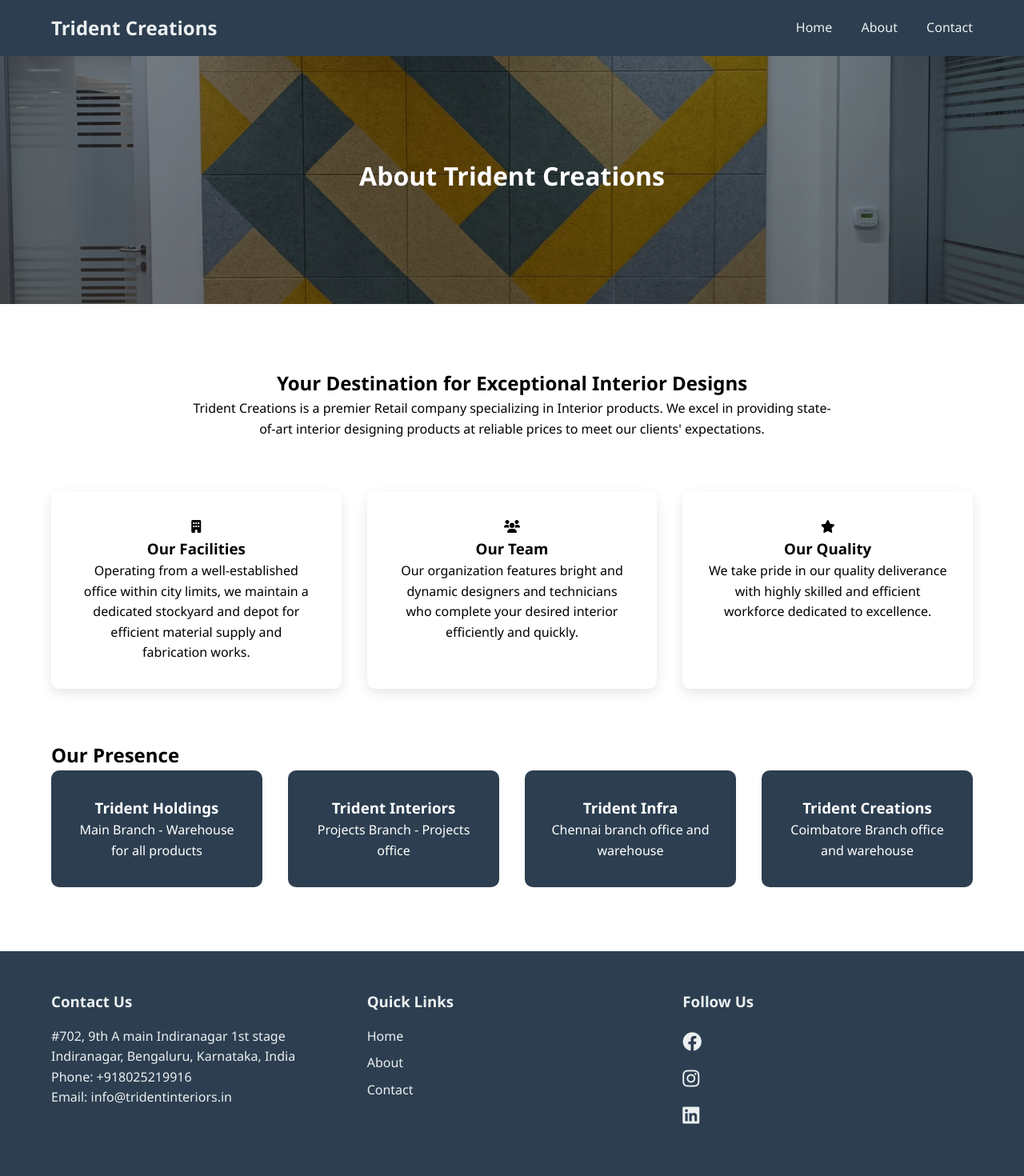
After one commit to munish-02/myPersonalAssistant, a Flask app: template templates/about.html in a window 1280 px wide. The commit adds this page. Shown: the whole page at 80% size. Run offline with Flask 3, Linux system fonts and the light colour scheme; the template is opened without the code that fills it, so the values that code supplies are empty.

Commit message:
Trident files

```diff
--- /dev/null
+++ b/static/css/style.css
@@ -0,0 +1,296 @@
+:root {
+    --primary-color: #2c3e50;
+    --secondary-color: #3498db;
+    --accent-color: #e74c3c;
+    --light-color: #ecf0f1;
+}
+
+* {
+    margin: 0;
+    padding: 0;
+    box-sizing: border-box;
+}
+
+body {
+    font-family: 'Segoe UI', Tahoma, Geneva, Verdana, sans-serif;
+    line-height: 1.6;
+}
+
+/* Navbar */
+.navbar {
+    background-color: var(--primary-color);
+    padding: 1rem 5%;
+    display: flex;
+    justify-content: space-between;
+    align-items: center;
+    position: fixed;
+    width: 100%;
+    top: 0;
+    z-index: 1000;
+}
+
+.logo h1 {
+    color: var(--light-color);
+    font-size: 1.5rem;
+}
+
+.nav-links a {
+    color: var(--light-color);
+    text-decoration: none;
+    margin-left: 2rem;
+    transition: color 0.3s;
+}
+
+.nav-links a:hover {
+    color: var(--secondary-color);
+}
+
+/* Hero Section */
+.hero-section {
+    height: 100vh;
+    position: relative;
+    overflow: hidden;
+}
+
+.slideshow-container {
+    width: 100%;
+    height: 100%;
+    position: relative;
+}
+
+.slide {
+    position: absolute;
+    width: 100%;
+    height: 100%;
+    opacity: 0;
+    transition: opacity 1s ease-in-out;
+}
+
+.slide.active {
+    opacity: 1;
+}
+
+.slide img {
+    width: 100%;
+    height: 100%;
+    object-fit: cover;
+}
+
+/* Services Section */
+.services {
+    padding: 5rem 5%;
+    background-color: var(--light-color);
+}
+
+.services h2 {
+    text-align: center;
+    margin-bottom: 3rem;
+    color: var(--primary-color);
+}
+
+.services-grid {
+    display: grid;
+    grid-template-columns: repeat(auto-fit, minmax(250px, 1fr));
+    gap: 2rem;
+}
+
+.service-card {
+    background: white;
+    padding: 2rem;
+    border-radius: 10px;
+    text-align: center;
+    box-shadow: 0 5px 15px rgba(0,0,0,0.1);
+    transition: transform 0.3s;
+}
+
+.service-card:hover {
+    transform: translateY(-10px);
+}
+
+.service-card i {
+    font-size: 2.5rem;
+    color: var(--secondary-color);
+    margin-bottom: 1rem;
+}
+
+/* Footer */
+footer {
+    background-color: var(--primary-color);
+    color: var(--light-color);
+    padding: 3rem 5%;
+}
+
+.footer-content {
+    display: grid;
+    grid-template-columns: repeat(auto-fit, minmax(250px, 1fr));
+    gap: 2rem;
+}
+
+.footer-section h3 {
+    margin-bottom: 1rem;
+}
+
+.footer-section a {
+    color: var(--light-color);
+    text-decoration: none;
+    display: block;
+    margin-bottom: 0.5rem;
+}
+
+.social-links a {
+    font-size: 1.5rem;
+    margin-right: 1rem;
+}
+
+/* Animations */
+@keyframes fade {
+    from {opacity: 0.4}
+    to {opacity: 1}
+}
+
+/* Responsive Design */
+@media (max-width: 768px) {
+    .navbar {
+        flex-direction: column;
+        padding: 1rem;
+    }
+
+    .nav-links {
+        margin-top: 1rem;
+    }
+
+    .nav-links a {
+        margin: 0 1rem;
+    }
+}
+/* About Page Styles */
+.about-hero {
+    height: 40vh;
+    background: linear-gradient(rgba(0,0,0,0.5), rgba(0,0,0,0.5)), url('../images/about-hero.jpg');
+    background-size: cover;
+    background-position: center;
+    display: flex;
+    align-items: center;
+    justify-content: center;
+    color: white;
+    margin-top: 60px;
+}
+
+.about-content {
+    padding: 5rem 5%;
+}
+
+.about-intro {
+    text-align: center;
+    max-width: 800px;
+    margin: 0 auto 4rem;
+}
+
+.about-grid {
+    display: grid;
+    grid-template-columns: repeat(auto-fit, minmax(300px, 1fr));
+    gap: 2rem;
+    margin-bottom: 4rem;
+}
+
+.about-card {
+    padding: 2rem;
+    background: white;
+    border-radius: 10px;
+    box-shadow: 0 5px 15px rgba(0,0,0,0.1);
+    text-align: center;
+}
+
+.branches-grid {
+    display: grid;
+    grid-template-columns: repeat(auto-fit, minmax(250px, 1fr));
+    gap: 2rem;
+}
+
+.branch-card {
+    padding: 2rem;
+    background: var(--primary-color);
+    color: white;
+    border-radius: 10px;
+    text-align: center;
+}
+
+/* Contact Page Styles */
+.contact-hero {
+    height: 30vh;
+    background: linear-gradient(rgba(0,0,0,0.5), rgba(0,0,0,0.5)), url('../images/contact-hero.jpg');
+    background-size: cover;
+    background-position: center;
+    display: flex;
+    align-items: center;
+    justify-content: center;
+    color: white;
+    margin-top: 60px;
+}
+
+.contact-section {
+    padding: 5rem 5%;
+}
+
+.contact-grid {
+    display: grid;
+    grid-template-columns: repeat(auto-fit, minmax(300px, 1fr));
+    gap: 4rem;
+    margin-bottom: 4rem;
+}
+
+.contact-info .info-item {
+    display: flex;
+    align-items: flex-start;
+    margin-bottom: 1.5rem;
+}
+
+.contact-info i {
+    font-size: 1.5rem;
+    color: var(--secondary-color);
+    margin-right: 1rem;
+}
+
+.contact-form form {
+    display: flex;
+    flex-direction: column;
+    gap: 1.5rem;
+}
+
+.form-group {
+    display: flex;
+    flex-direction: column;
+}
+
+.form-group label {
+    margin-bottom: 0.5rem;
+    color: var(--primary-color);
+}
+
+.form-group input,
+.form-group textarea {
+    padding: 0.8rem;
+    border: 1px solid #ddd;
+    border-radius: 5px;
+    font-family: inherit;
+}
+
+.submit-btn {
+    background: var(--secondary-color);
+    color: white;
+    padding: 1rem 2rem;
+    border: none;
+    border-radius: 5px;
+    cursor: pointer;
+    transition: background 0.3s;
+}
+
+.submit-btn:hover {
+    background: var(--primary-color);
+}
+
+.map-container {
+    border-radius: 10px;
+    overflow: hidden;
+    box-shadow: 0 5px 15px rgba(0,0,0,0.1);
+}
--- /dev/null
+++ b/templates/about.html
@@ -0,0 +1,57 @@
+{% extends "base.html" %}
+{% block title %}About Us{% endblock %}
+
+{% block content %}
+<div class="about-hero">
+    <h1>About Trident Creations</h1>
+</div>
+
+<section class="about-content">
+    <div class="about-intro">
+        <h2>Your Destination for Exceptional Interior Designs</h2>
+        <p>Trident Creations is a premier Retail company specializing in Interior products. We excel in providing state-of-art interior designing products at reliable prices to meet our clients' expectations.</p>
+    </div>
+
+    <div class="about-grid">
+        <div class="about-card">
+            <i class="fas fa-building"></i>
+            <h3>Our Facilities</h3>
+            <p>Operating from a well-established office within city limits, we maintain a dedicated stockyard and depot for efficient material supply and fabrication works.</p>
+        </div>
+
+        <div class="about-card">
+            <i class="fas fa-users"></i>
+            <h3>Our Team</h3>
+            <p>Our organization features bright and dynamic designers and technicians who complete your desired interior efficiently and quickly.</p>
+        </div>
+
+        <div class="about-card">
+            <i class="fas fa-star"></i>
+            <h3>Our Quality</h3>
+            <p>We take pride in our quality deliverance with highly skilled and efficient workforce dedicated to excellence.</p>
+        </div>
+    </div>
+
+    <div class="company-branches">
+        <h2>Our Presence</h2>
+        <div class="branches-grid">
+            <div class="branch-card">
+                <h3>Trident Holdings</h3>
+                <p>Main Branch - Warehouse for all products</p>
+            </div>
+            <div class="branch-card">
+                <h3>Trident Interiors</h3>
+                <p>Projects Branch - Projects office</p>
+            </div>
+            <div class="branch-card">
+                <h3>Trident Infra</h3>
+                <p>Chennai branch office and warehouse</p>
+            </div>
+            <div class="branch-card">
+                <h3>Trident Creations</h3>
+                <p>Coimbatore Branch office and warehouse</p>
+            </div>
+        </div>
+    </div>
+</section>
+{% endblock %}
--- /dev/null
+++ b/templates/base.html
@@ -0,0 +1,71 @@
+<!DOCTYPE html>
+<html lang="en">
+<head>
+    <meta charset="UTF-8">
+    <meta name="viewport" content="width=device-width, initial-scale=1.0">
+    <title>Trident Creations - {% block title %}{% endblock %}</title>
+    <link rel="stylesheet" href="{{ url_for('static', filename='css/style.css') }}">
+    <link rel="stylesheet" href="https://cdnjs.cloudflare.com/ajax/libs/font-awesome/6.0.0/css/all.min.css">
+</head>
+<body>
+    <nav class="navbar">
+        <div class="logo">
+            <h1>Trident Creations</h1>
+        </div>
+        <div class="nav-links">
+            <a href="{{ url_for('home') }}">Home</a>
+            <a href="{{ url_for('about') }}">About</a>
+            <a href="{{ url_for('contact') }}">Contact</a>
+        </div>
+    </nav>
+
+    {% block content %}{% endblock %}
+
+    <footer>
+        <div class="footer-content">
+            <div class="footer-section">
+                <h3>Contact Us</h3>
+                <p>
+                    #702, 9th A main Indiranagar 1st stage<br>
+                    Indiranagar, Bengaluru, Karnataka, India<br>
+                    Phone: +918025219916<br>
+                    Email: info@tridentinteriors.in
+                </p>
+            </div>
+            <div class="footer-section">
+                <h3>Quick Links</h3>
+                <a href="{{ url_for('home') }}">Home</a>
+                <a href="{{ url_for('about') }}">About</a>
+                <a href="{{ url_for('contact') }}">Contact</a>
+            </div>
+            <div class="footer-section">
+                <h3>Follow Us</h3>
+                <div class="social-links">
+                    <a href="#"><i class="fab fa-facebook"></i></a>
+                    <a href="#"><i class="fab fa-instagram"></i></a>
+                    <a href="#"><i class="fab fa-linkedin"></i></a>
+                </div>
+            </div>
+        </div>
+    </footer>
+</body>
+<script>
+    let slideIndex = 0;
+    showSlides();
+
+    function showSlides() {
+        let slides = document.getElementsByClassName("slide");
+
+        for (let i = 0; i < slides.length; i++) {
+            slides[i].style.opacity = "0";
+        }
+
+        slideIndex++;
+        if (slideIndex > slides.length) {slideIndex = 1}
+
+        slides[slideIndex-1].style.opacity = "1";
+        setTimeout(showSlides, 5000);
+    }
+    </script>
+
+</html>
```
Also changed, not shown: appTestOnDesktop.py (+12 -0 lines), static/js/main.js (added, +16 -0 lines), templates/contact.html (added, +65 -0 lines), templates/index.html (+38 -29 lines), static/images/about-hero.jpg (added), static/images/contact-hero.jpg (added), static/images/slide1.jpg (added), static/images/slide2.jpg (added), static/images/slide3.jpg (added).
